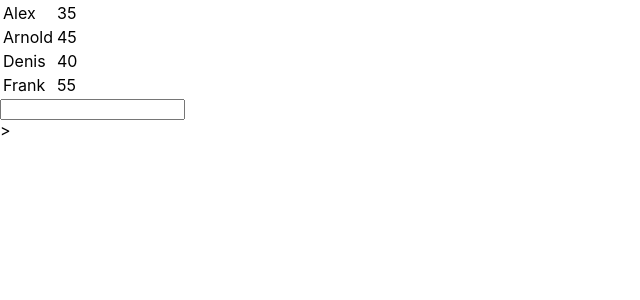
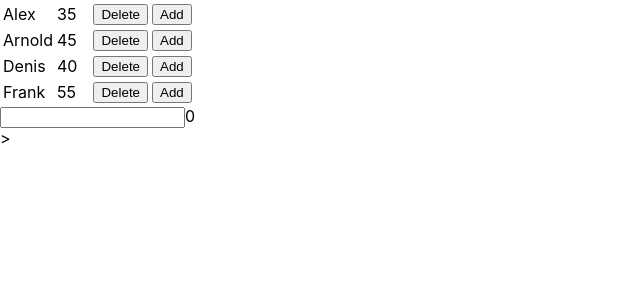
Before and after one commit to SunSide7/ReactApp, a React (Create React App) app: page / in a window 1280 px wide. Shown: the top 300 px of the page, without its empty margins (0-640 px from the left). Built offline with nearby package versions, Linux system fonts and the light colour scheme.

Commit message:
commit #22: Delete TableRow Fuction creating - Stage 1

```diff
--- a/src/components/Table/Table.js
+++ b/src/components/Table/Table.js
@@ -9,12 +9,24 @@ class Table extends Component {
 		savedUserData: null
 	}
 
+
+
+
 	componentDidMount() {
 		this.setState({ savedUserData: this.props.userInfo })
 	}
 
+	componentDidUpdate() {
+		console.log('componentDidUpdate:', this.props.userInfo)
+	}
+
+
+
+
 	render() {
 		const { userInfo } = this.props
+
+		console.log('render userInfo:', userInfo)
 
 		return (
 			<div>
@@ -39,6 +51,8 @@ class Table extends Component {
 					this.props.onFind(event.target.value)
 				}}/>
 
+				{ this.props.counter }
+
 			</div>
 		)
 	}
@@ -57,7 +71,8 @@ function mapDispatchToProps(dispatch) {
 		onAdd: () => dispatch({ type: 'ADD' }),
 		onSub: () => dispatch({ type: 'SUB' }),
 		onFind: value => dispatch({ type: 'FIND', value: value }),
-		onSet: value => dispatch({ type: 'SET_DATA', value: value })
+		onSet: value => dispatch({ type: 'SET_DATA', value: value }),
+		onAddId: () => dispatch({ type: 'ADD_ID' })
 	}
 }
 
--- a/src/components/TableRow/TableRow.js
+++ b/src/components/TableRow/TableRow.js
@@ -1,9 +1,22 @@
 import React, { Component } from 'react'
-import Field from '../Field/Field'
+// import Field from '../Field/Field'
 
-export default class TableRow extends Component {
+import { connect } from 'react-redux'
+
+class TableRow extends Component {
 
 	render() {
+
+		const userInfo = {
+			name: this.props.name,
+			age: this.props.age
+		}
+
+		console.log('render TableRow:', userInfo)
+
+		// console.log(JSON.stringify(userInfo) === JSON.stringify(this.props.userInfo[0]))
+
+
 
 		return (
 			<tr>
@@ -24,7 +37,28 @@ export default class TableRow extends Component {
 				<td>
 					{/* <Field /> */}
 				</td>
+				<td>
+					<button onClick={this.props.onDelete.bind(this, userInfo)}>Delete</button>
+				</td>
+				<td>
+					<button onClick={this.props.onAdd}>Add</button>
+				</td>
 			</tr>
 		)
 	}
 }
+
+function mapStateToProps(state) {
+	return {
+		userInfo: state.userInfo
+	}
+}
+
+function mapDispatchToProps(dispatch) {
+	return {
+		onDelete: tableItem => dispatch({ type: 'DELETE', value: tableItem }),
+		onAdd: () => dispatch({ type: 'ADD' })
+	}
+}
+
+export default connect(mapStateToProps, mapDispatchToProps)(TableRow)
--- a/src/redux/rootReducer.js
+++ b/src/redux/rootReducer.js
@@ -15,7 +15,8 @@ export default function rootReducer(state = initialState, action) {
         case 'ADD':
             console.log('Action ADD')
             return {
-                counter: ++state.counter
+                counter: ++state.counter,
+                userInfo: state.userInfo
             }
         case 'FIND':
 
@@ -30,6 +31,26 @@ export default function rootReducer(state = initialState, action) {
             return {
                 userInfo: action.value
             }
+        case 'DELETE':
+
+            const { userInfo } = state
+
+            state.userInfo.forEach((item, index) => {
+
+                const item_stringified = JSON.stringify(item)
+                const current_stringified = JSON.stringify(action.value)
+
+                if (item_stringified === current_stringified) {
+                    userInfo.splice(index, 1)
+                }
+            })
+
+            console.log(userInfo)
+
+            return {
+                userInfo: userInfo,
+                counter: state.counter
+            }
         default:
             return state
     }
```
